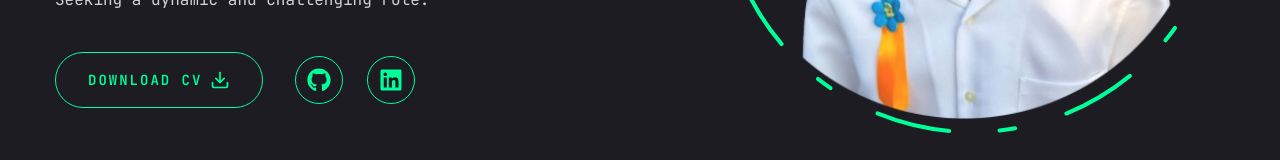
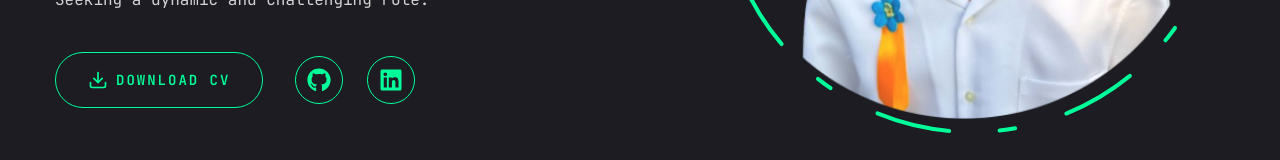
Before and after one commit to kabhamo/Portfolio, a Next.js app: page / in a window 1280 px wide. Shown: the part 543-703 px from the top of the page. Built offline with nearby package versions, Linux system fonts and the light colour scheme.

Commit message:
add: resume downloader

```diff
--- a/src/app/page.tsx
+++ b/src/app/page.tsx
@@ -28,8 +28,8 @@ const Home = () => {
                                 size="lg"
                                 className="uppercase flex items-center gap-2"
                             >
-                                <span>Download CV</span>
                                 <FiDownload className="text-xl" />
+                                <a href="/assets/resume/MohamedKabha.pdf" download><span>Download CV</span></a>
                             </Button>
                             <div className="mb-8 xl:mb-0">
                                 <Socials
```
Also changed, not shown: 1 other file (tests, documents, lock files or other folders).
